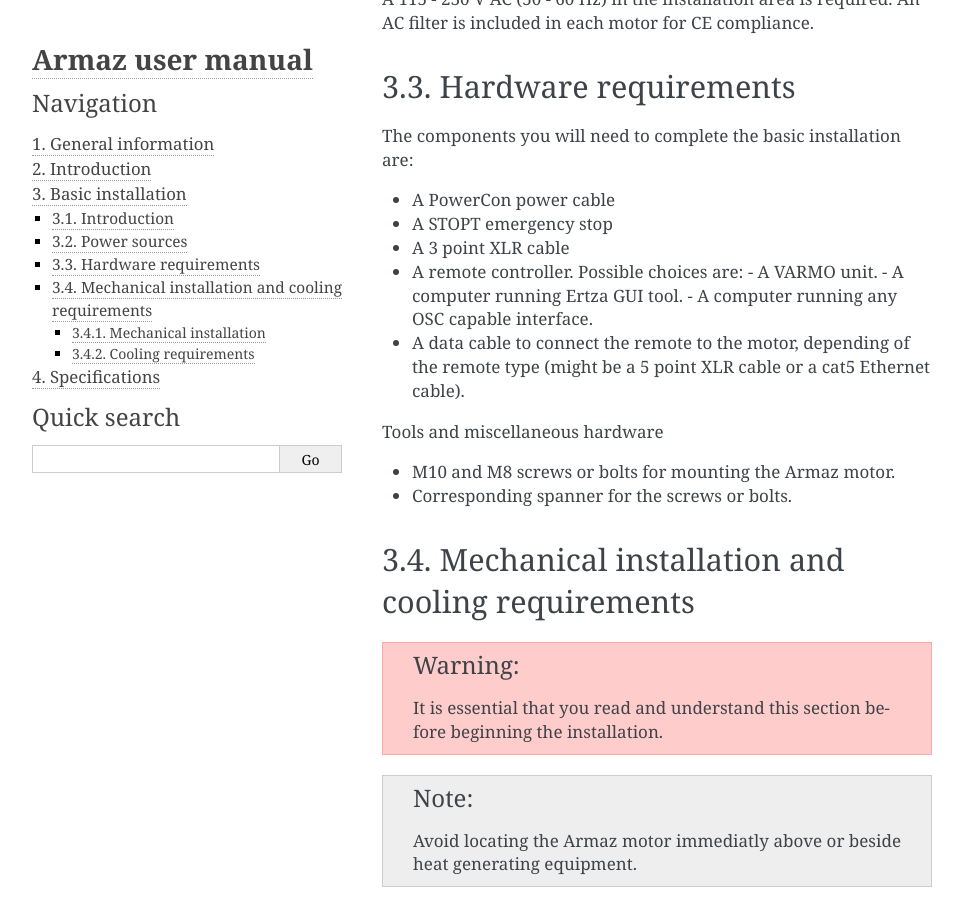
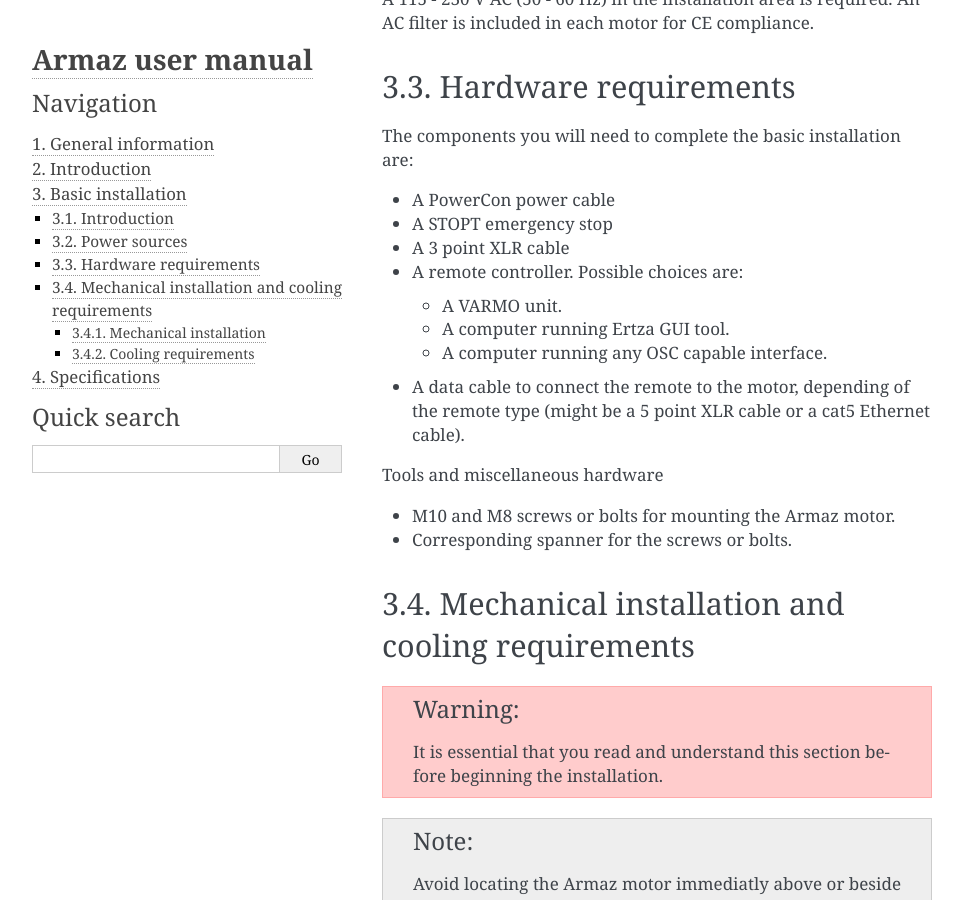
Before and after one commit to exmachina-dev/armaz-doc, a Sphinx documentation site: the page built from source/03-basic-installation.rst, in a window 1280 px wide and 900 px high, scrolled down 460 px. Shown: the whole window, without its empty margins (148-1111 px from the left). Built offline with Sphinx 7.4.7, drawn with Linux system fonts in a browser that asks for light colours.

Commit message:
Small fixes

```diff
--- a/source/03-basic-installation.rst
+++ b/source/03-basic-installation.rst
@@ -22,9 +22,11 @@ The components you will need to complete the basic installation are:
 * A STOPT emergency stop
 * A 3 point XLR cable
 * A remote controller. Possible choices are:
-  - A VARMO unit.
-  - A computer running :doc:`Ertza GUI <ertza:tools>` tool.
-  - A computer running any OSC capable interface.
+
+  * A VARMO unit.
+  * A computer running :doc:`Ertza GUI <ertza:tools>` tool.
+  * A computer running any OSC capable interface.
+
 * A data cable to connect the remote to the motor, depending of the remote type
   (might be a 5 point XLR cable or a cat5 Ethernet cable).
 
```
